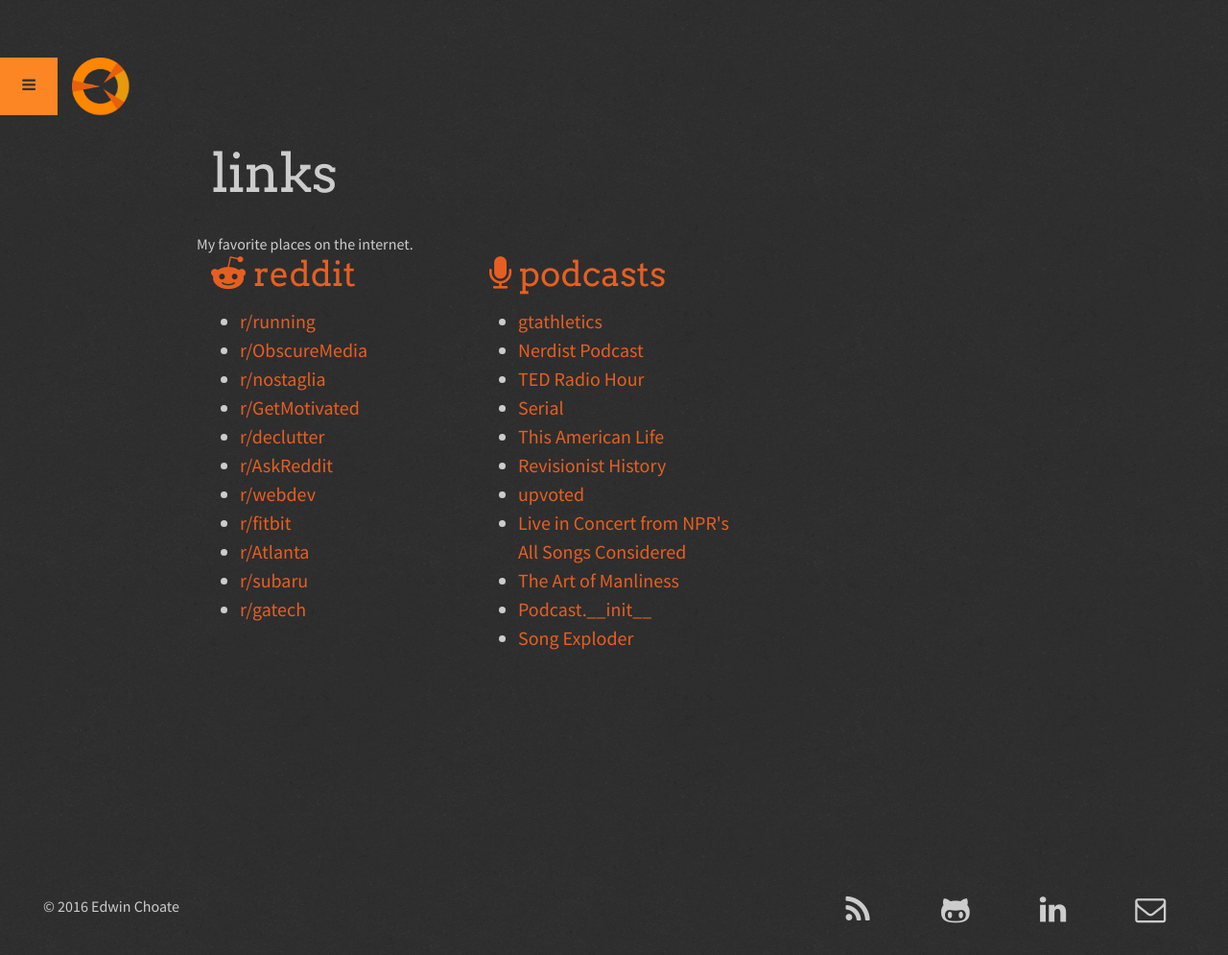
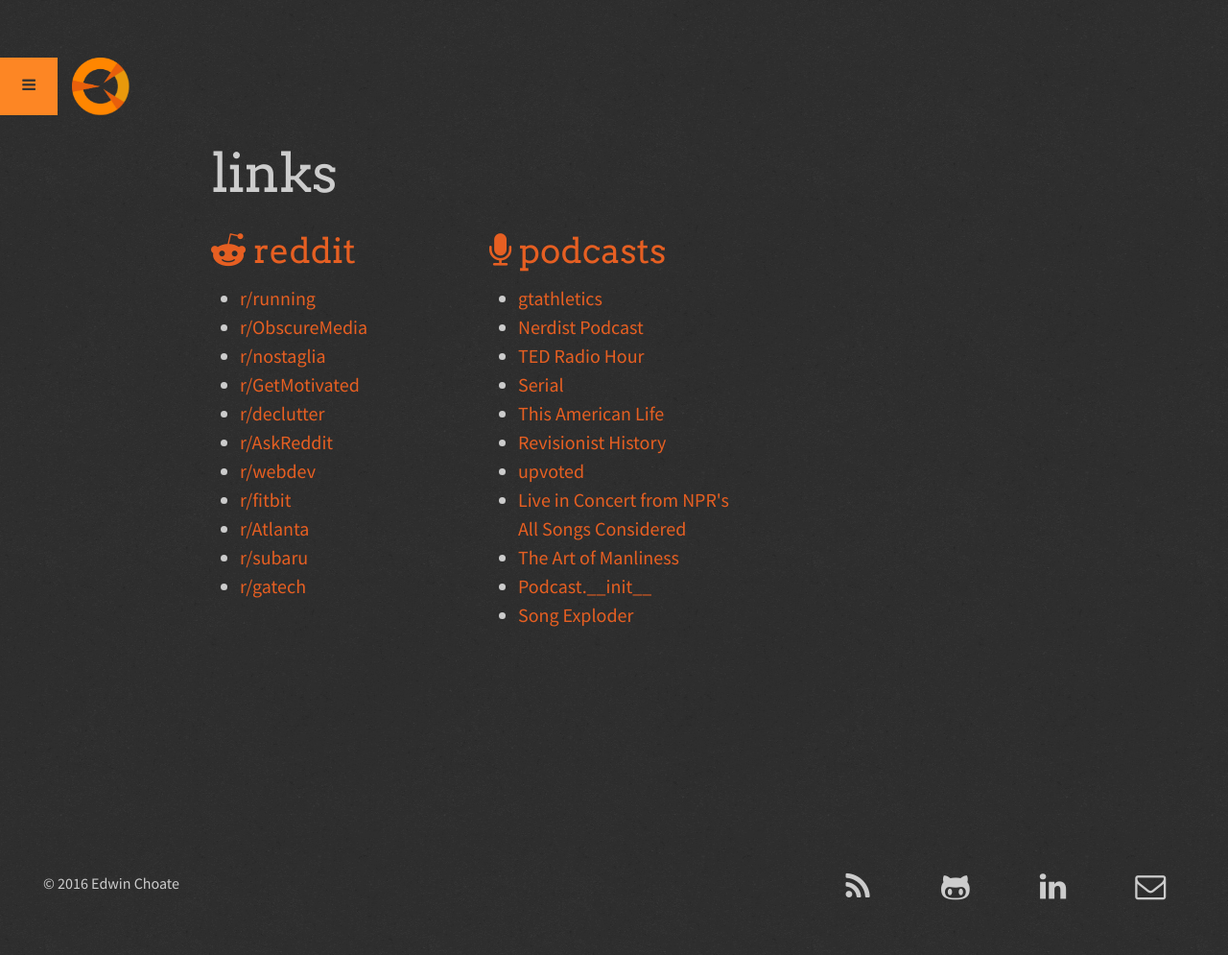
Before and after one commit to edwinchoate/edwinchoate.github.io, a Jekyll site: the page built from links.md, in a window 1280 px wide. Shown: the whole page at 96% size. Built offline with Jekyll 4.4.1, drawn with Linux system fonts in a browser that asks for light colours; after the commit the page ends 971 px from its top, so only the background shows below that.

Commit message:
Update links.md

```diff
--- a/links.md
+++ b/links.md
@@ -3,9 +3,6 @@
 title: links
 permalink: /links/
 ---
-
-<div class="row">
-  My favorite places on the internet.</div>
 
 <div class="row">
 <span class="col-xs-12 col-sm-4"><h1><a href="https://www.reddit.com/"><i class="fa fa-reddit-alien"></i> reddit</a></h1>
```
